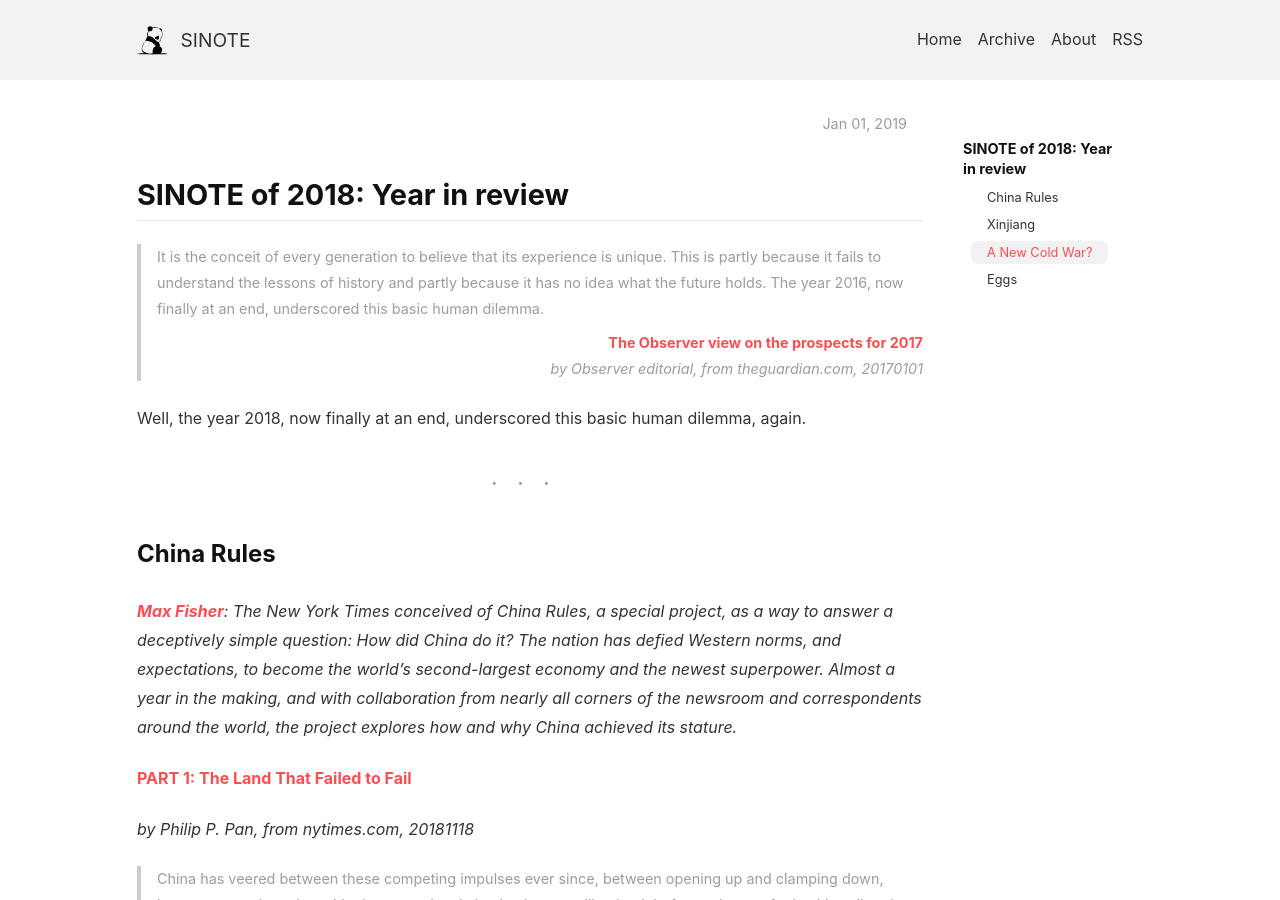
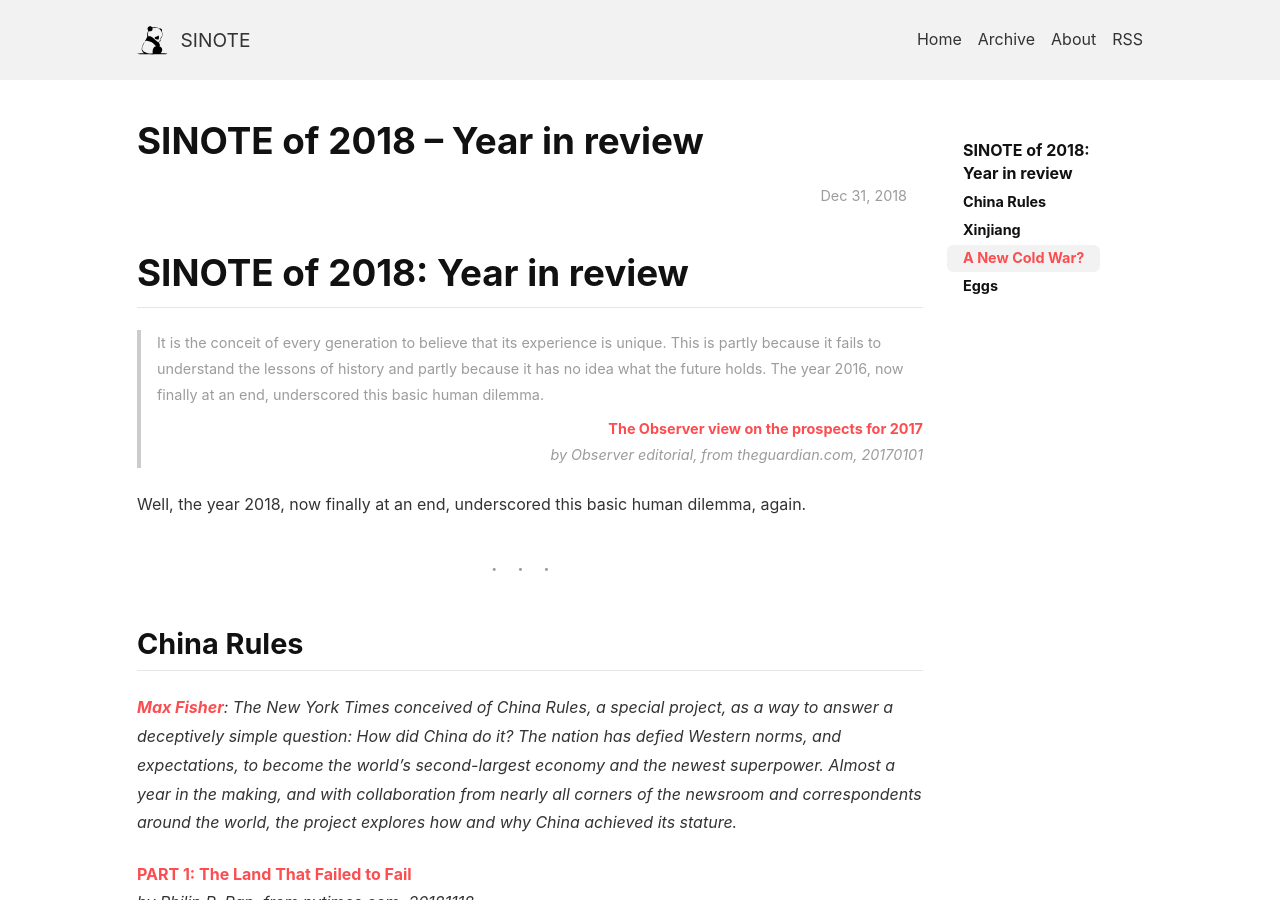
Before and after one commit to sinote86/sinote86.github.io, a Jekyll site: the page built from _posts/2018-12-31-SINOTE-of-2018-Year-in-review.md, in a window 1280 px wide and 900 px high. Built offline with Jekyll 4.4.1, drawn with Linux system fonts in a browser that asks for light colours; nearby versions of some CDN libraries; our own code applies the rules of GitHub Pages for plain Markdown files.

Commit message:
Update 2018-12-31-SINOTE-of-2018-Year-in-review.md

```diff
--- a/_posts/2018-12-31-SINOTE-of-2018-Year-in-review.md
+++ b/_posts/2018-12-31-SINOTE-of-2018-Year-in-review.md
@@ -1,9 +1,9 @@
 ---
 layout: post
-title: SINOTE of 2018: Year in review
+title: SINOTE of 2018 – Year in review
 ---
 
-## SINOTE of 2018: Year in review
+# SINOTE of 2018: Year in review
 
 > It is the conceit of every generation to believe that its experience is unique. This is partly because it fails to understand the lessons of history and partly because it has no idea what the future holds. The year 2016, now finally at an end, underscored this basic human dilemma.
 >
@@ -15,43 +15,38 @@ Well, the year 2018, now finally at an end, underscored this basic human dilemma
 
 
 
-### China Rules
+## China Rules
 
 *[Max Fisher](https://www.nytimes.com/2018/11/24/reader-center/china-rules-economy-special-section.html): The New York Times conceived of China Rules, a special project, as a way to answer a deceptively simple question: How did China do it? The nation has defied Western norms, and expectations, to become the world’s second-largest economy and the newest superpower. Almost a year in the making, and with collaboration from nearly all corners of the newsroom and correspondents around the world, the project explores how and why China achieved its stature.*
 
 [PART 1: The Land That Failed to Fail](https://www.nytimes.com/interactive/2018/11/18/world/asia/china-rules.html)
-
-*by Philip P. Pan, from nytimes.com, 20181118*
+<br> *by Philip P. Pan, from nytimes.com, 20181118*
 
 > China has veered between these competing impulses ever since, between opening up and clamping down, between experimenting with change and resisting it, always pulling back before going too far in either direction for fear of running aground.
 >
 > Many people said that the party would fail, that this tension between openness and repression would be too much for a nation as big as China to sustain. But it may be precisely why China soared.
 
 [PART 2: How China’s Rulers Control Society: Opportunity, Nationalism, Fear](https://www.nytimes.com/interactive/2018/11/25/world/asia/china-freedoms-control.html)
-
-*by Amy Qin & Javier C. Hernández, from nytimes.com, 20181125*
+<br> *by Amy Qin & Javier C. Hernández, from nytimes.com, 20181125*
 
 > The government has offered education as a path to social mobility, unleashed private enterprise by removing Confucian and Marxist stigmas against the merchant class and cultivated a potent brand of nationalism, blending pride and humiliation into a narrative of restoring Chinese greatness.
 >
 > But for many Chinese, those incentives are only part of the calculation. So, too, are the costs of rejecting the party’s bargain.
 
 [PART 3: Money and Muscle Pave China’s Way to Global Power](https://www.nytimes.com/interactive/2018/11/25/world/asia/china-world-power.html)
-
-*by Peter S. Goodman & Jane Perlez, from nytimes.com, 20181125*
+<br> *by Peter S. Goodman & Jane Perlez, from nytimes.com, 20181125*
 
 > Under the muscular leadership of President Xi Jinping, China has cast off previous restraints, rejecting deference to an American-dominated global order as an impediment to national revival. In matters of commerce and national security, China is competing with the United States, even in traditional American spheres of influence.
 >
 
 [PART 4: China’s Economy Became No. 2 by Defying No. 1](https://www.nytimes.com/interactive/2018/11/25/world/asia/china-economy-strategy.html)
-
-*by Keith Bradsher & Li Yuan, from nytimes.com, 20181125*
+<br> *by Keith Bradsher & Li Yuan, from nytimes.com, 20181125*
 
 > China succeeded by creating its own model. It borrowed some Western ideas while rejecting others. It opened itself to the world when necessary, and put on the brakes when it chose to. It set goals and backed them with government money. It freed its people to make and spend money, but it forbade them to ask for a better deal. Entrepreneurs built modern China, and the Communist Party kept them in line.
 >
 
 [PART 5: The Road to Confrontation](https://www.nytimes.com/interactive/2018/11/25/world/asia/china-us-confrontation.html)
-
-*by Mark Landler, from nytimes.com, 20181125*
+<br> *by Mark Landler, from nytimes.com, 20181125*
 
 > At 95, Mr. Kissinger, not surprisingly, takes the long view. Together, he said, the United States and China exert such power, and are capable of inflicting such unthinkable destruction, that they owe it to the world to find a path toward “partial cooperation.”
 >
@@ -63,11 +58,10 @@ Well, the year 2018, now finally at an end, underscored this basic human dilemma
 
 
 
-### Xinjiang
+## Xinjiang
 
 [Re-Education Camps In China’s ‘No-Rights Zone’ For Muslims: What Everyone Needs To Know](https://supchina.com/2018/08/22/xinjiang-explainer-chinas-reeducation-camps-for-a-million-muslims/)
-
-*by Lucas Niewenhuis, from supchina.com, 20180822*
+<br> *by Lucas Niewenhuis, from supchina.com, 20180822*
 
 > 1. Overview
 > 2. Timeline of recent reporting, from October 2017 to present
@@ -81,8 +75,7 @@ Well, the year 2018, now finally at an end, underscored this basic human dilemma
 >    *Uyghurs abroad • Experimental surveillance • International response • Journalist harassment*
 
 [China's hidden camps](https://www.bbc.co.uk/news/resources/idt-sh/China_hidden_camps)
-
-*by John Sudworth, from bbc.co.uk, 20181024*
+<br> *by John Sudworth, from bbc.co.uk, 20181024*
 
 > <iframe width="560" height="315" src="https://www.youtube-nocookie.com/embed/qmvyjwLxC5I" frameborder="0" allow="accelerometer; autoplay; encrypted-media; gyroscope; picture-in-picture" allowfullscreen></iframe>
 > China is accused of locking up as many as a million Uighur Muslims without trial across its western region of Xinjiang. The government denies the claims, saying people willingly attend special "vocational schools" to combat "terrorism and religious extremism". But a BBC investigation has found important new evidence of the reality - a vast and rapidly growing network of detention centres, where the people held inside are humiliated and abused. Using detailed satellite analysis and reporting from a part of the country where journalists are routinely detained and harassed; China correspondent John Sudworth offers his in-depth report on China's Hidden Camps.
@@ -90,8 +83,7 @@ Well, the year 2018, now finally at an end, underscored this basic human dilemma
 > Audio: [The Documentary Podcast](https://www.bbc.co.uk/programmes/p06vdchg)
 
 [‘We’re a people destroyed’: why Uighur Muslims across China are living in fear](https://www.theguardian.com/news/2018/aug/07/why-uighur-muslims-across-china-are-living-in-fear)
-
-*by Gene A. Bunin, from theguardian.com, 20180807*
+<br> *by Gene A. Bunin, from theguardian.com, 20180807*
 
 > ... I spent the best part of 18 months precisely among those “bad Xinjiang people”, both in Xinjiang itself, and in inner China. During that time, I spoke to hundreds of Uighurs, the majority of them male restaurant workers, businessmen, small-time traders and street-food cooks, as well as their families...
 >
@@ -100,14 +92,12 @@ Well, the year 2018, now finally at an end, underscored this basic human dilemma
 > The concentration camps are not referred to as “concentration camps”, naturally. Instead, the people there are said to be occupied with “studying” (*oqushta/öginishte*) or “education” (*terbiyileshte*), or sometimes may be said to be “at school” (*mektepte*).
 
 [China’s Government Has Ordered a Million Citizens to Occupy Uighur Homes. Here’s What They Think They’re Doing.](http://www.chinafile.com/reporting-opinion/postcard/million-citizens-occupy-uighur-homes-xinjiang)
-
-*By Darren Byler, from chinafile.com, 20181024*
+<br> *By Darren Byler, from chinafile.com, 20181024*
 
 > ... less attention has been paid to the mobilization of more than a million Chinese civilians (most members of the Han ethnic majority) to aid the military and police in their campaign by occupying the homes of the region’s Uighurs and other Muslim minorities, and undertaking programs of indoctrination and surveillance, while presenting themselves as older siblings of the men and women they might then decide to consign to the camps.
 
 [Xi Jinping’s War on the Uighurs.](https://omny.fm/shows/the-little-red-podcast/xi-jinping-s-war-on-the-uighurs-part-1-the-witness)
-
-*by The Little Red Podcast, from omen.fm*
+<br> *by The Little Red Podcast, from omen.fm*
 
 > <iframe src="https://omny.fm/shows/the-little-red-podcast/xi-jinping-s-war-on-the-uighurs-part-1-the-witness/embed" width="100%" height="180px" frameborder="0"></iframe>
 > ‘We seem to be normal, but we are not.’ A United Nations human rights panel says it has credible reports that more than a million Uighurs are being held in reeducation camps in the northwestern Chinese province of Xinjiang. As evidence emerges of massive human rights violations from satellite photos, procurement bids and state-run news reports, the voices that have not yet been heard are those of Uighurs themselves. In this episode, Louisa and Graeme hear how the close-knit Uighur community in the Australian city of Adelaide have become long-distance witnesses to an unfolding human rights catastrophe that has torn their families apart. One brought his motherless children to the interview; others brought lists of missing friends and relatives. As they wrestle with anxiety and guilt, they're now starting to raise awareness of their plight.
@@ -120,11 +110,10 @@ Well, the year 2018, now finally at an end, underscored this basic human dilemma
 
 
 
-### A New Cold War?
+## A New Cold War?
 
 [Vice President Mike Pence's Remarks on the Administration's Policy Towards China](https://www.hudson.org/events/1610-vice-president-mike-pence-s-remarks-on-the-administration-s-policy-towards-china102018)
-
-*by Mike Pence, from hudson.org, 20181004*
+<br> *by Mike Pence, from hudson.org, 20181004*
 
 > <iframe width="560" height="315" src="https://www.youtube-nocookie.com/embed/aeVrMniBjSc" frameborder="0" allow="accelerometer; autoplay; encrypted-media; gyroscope; picture-in-picture" allowfullscreen></iframe>
 > ... I come before you today because the American people deserve to know… as we speak, Beijing is employing a whole-of-government approach, using political, economic, and military tools, as well as propaganda, to advance its influence and benefit its interests in the United States.
@@ -144,14 +133,12 @@ Well, the year 2018, now finally at an end, underscored this basic human dilemma
 > These and other actions, taken as a whole, constitute an intensifying effort to shift American public opinion and public policy away from the America First leadership of President Donald Trump. But our message to China’s rulers is this: This President will not back down – and the American people will not be swayed. We will continue to stand strong for our security and our economy, even as we hope for improved relations with Beijing.
 
 [The Crisis in U.S.-China Relations](https://www.wsj.com/articles/the-crisis-in-u-s-china-relations-1539963174)
-
-*by Richard N. Haass, from wsj.com, 20181019*
+<br> *by Richard N. Haass, from wsj.com, 20181019*
 
 > Competition between the U.S. and China need not be “a four-letter word,” as Matthew Pottinger, the senior staff member on the National Security Council responsible for Asia, has said. A reasonable goal would be managed competition that allows for limited cooperation. For now, however, the Trump administration has adopted a confrontational approach without making clear what it seeks to achieve. It has thus ignored Clausewitz’s prudent advice—that battle should be joined only “as the means towards the attainment of the object of the War.”
 
 [Is this the Beginning of a New Cold War?](http://www.chinafile.com/conversation/beginning-of-new-cold-war)
-
-*by A ChinaFile Conversation, from chinafile.com, 20181211*
+<br> *by A ChinaFile Conversation, from chinafile.com, 20181211*
 
 > **Ali Wyne**: The purpose of noting the Cold War analogy’s limits is not to diminish the scope of the China challenge, but to suggest that the United States will need to manage it differently than it did the Soviet threat.
 >
@@ -176,8 +163,7 @@ Well, the year 2018, now finally at an end, underscored this basic human dilemma
 > **Evan Medeiros**: The Cold War is the wrong historical analogy to use in explaining U.S.-China dynamics. This is not meant to deny or minimize competition in U.S.-China relations. Rather, the Cold War framework obscures more than it clarifies about bilateral dynamics and, thus, diminishes the complexity of the challenge for U.S. policymakers.
 
 [Inside China's audacious global propaganda campaign](https://www.theguardian.com/news/2018/dec/07/china-plan-for-global-media-dominance-propaganda-xi-jinping)
-
-*by Louisa Lim & Julia Bergin, from theguardian.com, 20181207*
+<br> *by Louisa Lim & Julia Bergin, from theguardian.com, 20181207*
 
 > ... over the past decade or so, China has rolled out a more sophisticated and assertive strategy, which is increasingly aimed at international audiences. China is trying to reshape the global information environment with massive infusions of money – funding paid-for advertorials, sponsored journalistic coverage and heavily massaged positive messages from boosters. While within China the press is increasingly tightly controlled, abroad Beijing has sought to exploit the vulnerabilities of the free press to its advantage.
 >
@@ -186,11 +172,10 @@ Well, the year 2018, now finally at an end, underscored this basic human dilemma
 
 
 
-### Eggs
+## Eggs
 
 [Imminent Fears, Immediate Hopes](http://chinaheritage.net/journal/imminent-fears-immediate-hopes-a-beijing-jeremiad/)
-
-*by Xu Zhangrun, translated by Geremie R. Barmé, from chinaheritage.net, 20180724*
+<br> *by Xu Zhangrun, translated by Geremie R. Barmé, from chinaheritage.net, 20180724*
 
 > Below I offer an overview of the major causes of anxiety and panic in contemporary China under eight topics.
 >
@@ -215,23 +200,20 @@ Well, the year 2018, now finally at an end, underscored this basic human dilemma
 > 8. The Eighth Hope: Overturn the Verdict on 4 June
 
 [China’s Leaders Confront an Unlikely Foe: Ardent Young Communists](https://www.nytimes.com/2018/09/28/world/asia/china-maoists-xi-protests.html)
-
-*by Javier C. Hernández, from nytimes.com, 20180928*
+<br> *by Javier C. Hernández, from nytimes.com, 20180928*
 
 > ... the Huizhou activists represent a threat the authorities did not expect.
 > Carrying portraits of Mao and singing socialist anthems, they espoused the very ideals that the government fed them for years in mandatory ideological classes, voicing grievances about issues like poverty, worker rights and gender equality — some of communism’s core concerns.
 
 [#MeToo in China: ‘If we lose, there might be no more women speaking out for years’](https://www.ft.com/content/a0cb1c6a-f825-11e8-af46-2022a0b02a6c)
-
-*by Yuan Yang, from ft.com, 20181206*
+<br> *by Yuan Yang, from ft.com, 20181206*
 
 > \#MeToo was late to begin in China but exploded on social media in 2018. The movement has already exposed several professors at China’s top universities, as well as leading to the resignation of Shi Xuecheng, a monk who headed China’s Buddhist Association. As in the west, the campaign seeks to expose those wielding their power through sexual harassment. But people speaking up here also face the threat of censorship and even persecution from the state.
 >
 > Xianzi, who wishes to be known by her nickname, not only spoke out against one of her country’s highest-profile alleged perpetrators, state media TV host Zhu Jun; she is also the first accuser to take her case to court in a civil lawsuit claiming infringement of personal dignity. <br>
 
 [China’s Bizarre Program to Keep Activists in Check](https://www.newyorker.com/magazine/2018/12/24/chinas-bizarre-program-to-keep-activists-in-check)
-
-*by Jianying Zha, from newyorker.com, 20181224*
+<br> *by Jianying Zha, from newyorker.com, 20181224*
 
 > Recently, the Beijing police took my brother sightseeing again. Nine days, two guards, chauffeured tours through a national park that’s a World Heritage site, visits to Taoist temples and to the Three Gorges, expenses fully covered, all courtesy of the Ministry of Public Security. The point was to get him out of town during the 2018 Forum on China-Africa Cooperation, held in early September. The capital had to be in a state of perfect order; no trace of trouble was permissible. And Zha Jianguo, a veteran democracy activist, is considered a professional troublemaker...
 >
@@ -239,8 +221,7 @@ Well, the year 2018, now finally at an end, underscored this basic human dilemma
 >
 
 [Breaking Eggs Against a Rock](http://www.chinafile.com/library/nyrb-china-archive/breaking-eggs-against-rock)
-
-*by Ian Johnson, from chinafile.com, 20180927*
+<br> *by Ian Johnson, from chinafile.com, 20180927*
 
 > How does Lin exist for some Chinese but not for others? How can dissidents know of her, while most people remain ignorant?
 >
```
